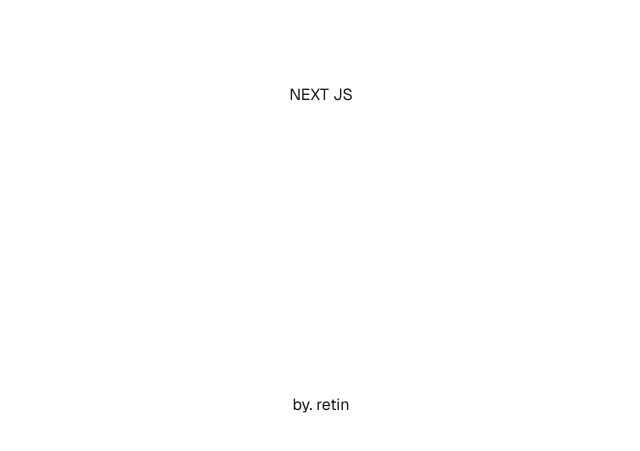
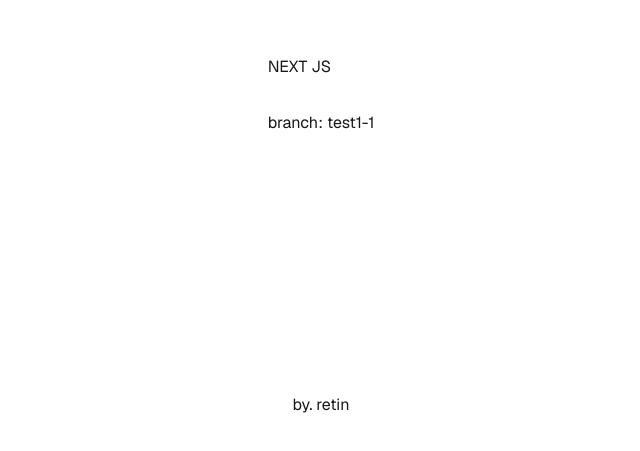
Before and after one commit to retinan/nextjs_test_1, a Next.js app: page / in a window 1280 px wide. Shown: the part 305-756 px from the top of the page, without its empty margins (319-959 px from the left). Built offline with nearby package versions, Linux system fonts and the light colour scheme.

Commit message:
main page branch name add
main page branch name add

```diff
--- a/src/app/page.tsx
+++ b/src/app/page.tsx
@@ -5,6 +5,7 @@ export default function Home() {
     <div className="font-sans grid grid-rows-[20px_1fr_20px] items-center justify-items-center min-h-screen p-8 pb-20 gap-16 sm:p-20">
       <main className="flex flex-col gap-[32px] row-start-2 items-center sm:items-start">
         <h1>NEXT JS</h1>
+        <h2>branch: test1-1</h2>
       </main>
       <footer className="row-start-3 flex gap-[24px] flex-wrap items-center justify-center">
         by. retin
```
